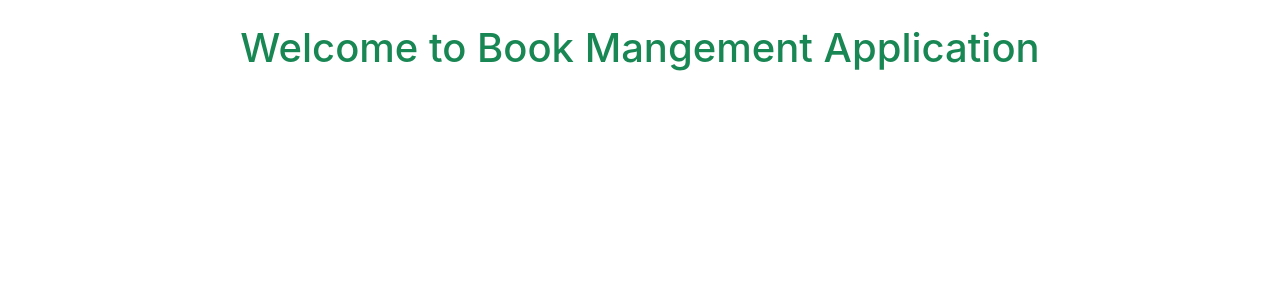
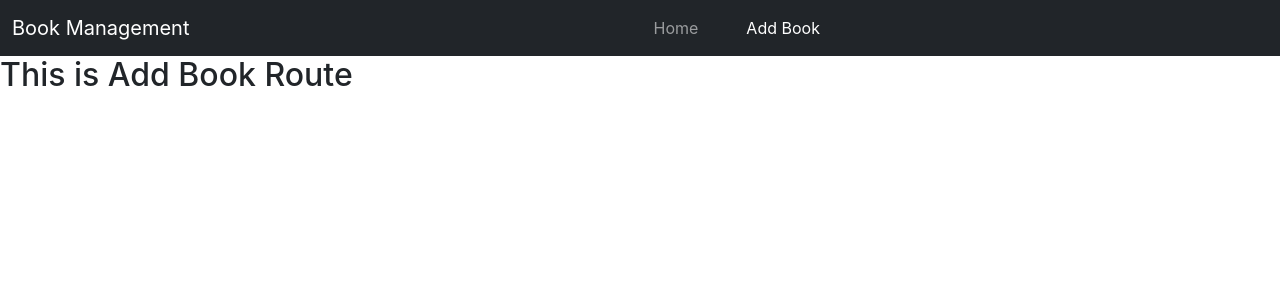
Before and after one commit to sisrafilss/book-management-client, a React (Create React App) app: page /add-book in a window 1280 px wide. Shown: the top 300 px of the page. Built offline with nearby package versions, Linux system fonts and the light colour scheme.

Commit message:
designed navbar

```diff
--- a/package.json
+++ b/package.json
@@ -8,6 +8,7 @@
     "@testing-library/user-event": "^13.5.0",
     "react": "^18.2.0",
     "react-dom": "^18.2.0",
+    "react-router-dom": "^6.10.0",
     "react-scripts": "5.0.1",
     "web-vitals": "^2.1.4"
   },
--- a/public/index.html
+++ b/public/index.html
@@ -48,5 +48,12 @@
       To begin the development, run `npm start` or `yarn start`.
       To create a production bundle, use `npm run build` or `yarn build`.
     -->
+
+    <!-- Bootstrap JS -->
+    <script
+      src="https://cdn.jsdelivr.net/npm/bootstrap@5.3.0-alpha3/dist/js/bootstrap.bundle.min.js"
+      integrity="sha384-ENjdO4Dr2bkBIFxQpeoTz1HIcje39Wm4jDKdf19U8gI4ddQ3GYNS7NTKfAdVQSZe"
+      crossorigin="anonymous"
+    ></script>
   </body>
 </html>
--- a/src/App.js
+++ b/src/App.js
@@ -1,12 +1,27 @@
 import logo from "./logo.svg";
 import "./App.css";
+import Header from "./components/Header/Header";
+import { RouterProvider, createBrowserRouter } from "react-router-dom";
+import Home from "./components/Header/Home/Home";
+import AddBook from "./components/AddBook/AddBook";
 
 function App() {
-  return (
-    <div>
-      <h1 className="text-center mt-4 text-success">Welcome to Book Mangement Application</h1>
-    </div>
-  );
+  const router = createBrowserRouter([
+    {
+      path: "/",
+      element: <Home />,
+    },
+    {
+      path: "/home",
+      element: <Home />,
+    },
+    {
+      path: "/add-book",
+      element: <AddBook />,
+    },
+  ]);
+
+  return <RouterProvider router={router} />;
 }
 
 export default App;
--- /dev/null
+++ b/src/components/AddBook/AddBook.js
@@ -0,0 +1,13 @@
+import React from "react";
+import Header from "../Header/Header";
+
+const AddBook = () => {
+  return (
+    <>
+      <Header />
+      <h2>This is Add Book Route</h2>
+    </>
+  );
+};
+
+export default AddBook;
--- /dev/null
+++ b/src/components/Header/Header.js
@@ -0,0 +1,51 @@
+import React, { useState } from "react";
+import { Link, NavLink, useNavigate } from "react-router-dom";
+
+const Header = () => {
+  const [activeRoute, setActiveRoute] = useState("home");
+  const navigate = useNavigate();
+
+  const handleClick = (routeName, event) => {
+    event.preventDefault();
+    setActiveRoute(routeName);
+    console.log(routeName);
+    navigate(`/${routeName}`);
+  };
+
+  return (
+    <nav className="navbar navbar-expand-lg bg-dark navbar-dark">
+      <div className="container-fluid">
+        <Link className="navbar-brand" to="/home">
+          Book Management
+        </Link>
+        <button
+          className="navbar-toggler"
+          type="button"
+          data-bs-toggle="collapse"
+          data-bs-target="#navbarNavAltMarkup"
+          aria-controls="navbarNavAltMarkup"
+          aria-expanded="false"
+          aria-label="Toggle navigation"
+        >
+          <span className="navbar-toggler-icon"></span>
+        </button>
+        <div className="collapse navbar-collapse" id="navbarNavAltMarkup">
+          <div className="navbar-nav mx-auto">
+            <NavLink
+              className={"nav-link  px-3 mx-2"}
+              aria-current="page"
+              to="/home"
+            >
+              Home
+            </NavLink>
+            <NavLink className={"nav-link px-3 mx-2"} to="/add-book">
+              Add Book
+            </NavLink>
+          </div>
+        </div>
+      </div>
+    </nav>
+  );
+};
+
+export default Header;
--- /dev/null
+++ b/src/components/Header/Home/Home.js
@@ -0,0 +1,12 @@
+import React from "react";
+import Header from "../Header";
+
+const Home = () => {
+  return (
+    <>
+      <Header />
+    </>
+  );
+};
+
+export default Home;
```
Also changed, not shown: 1 other file (tests, documents, lock files or other folders).
